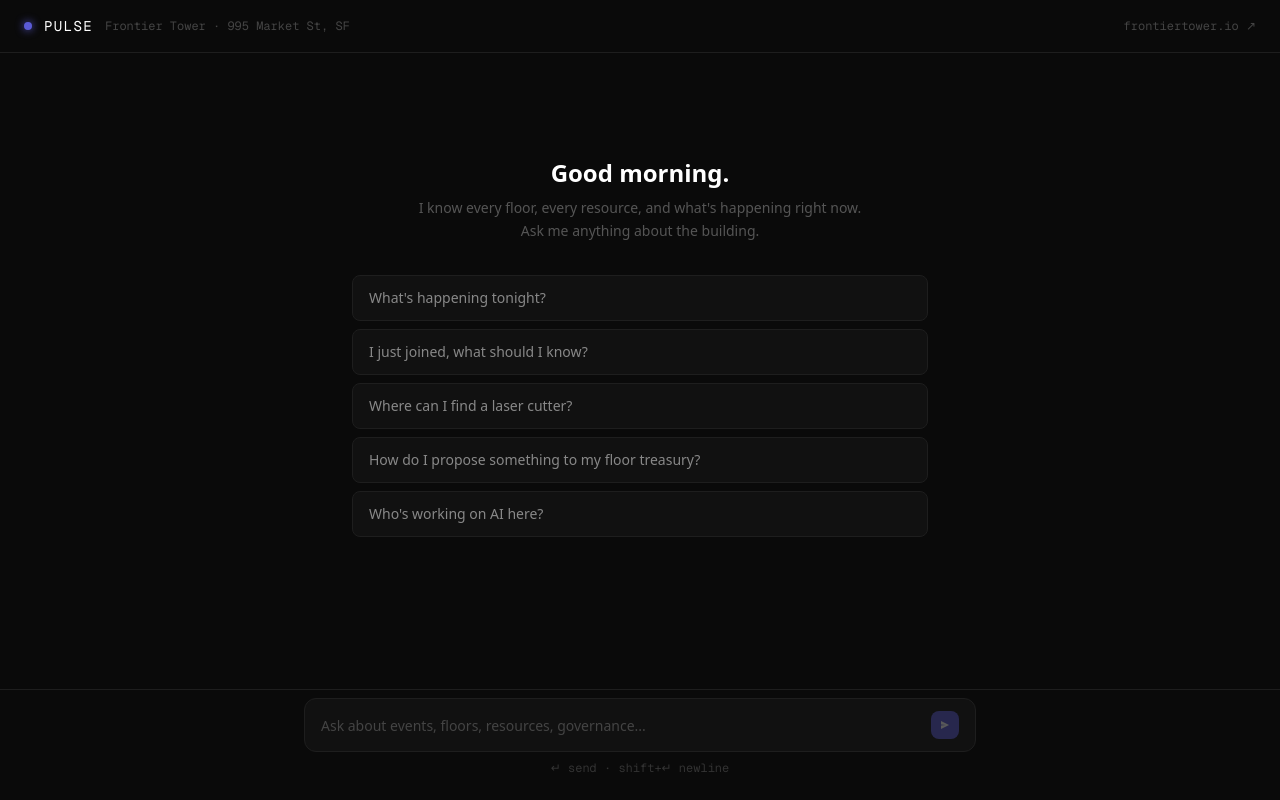
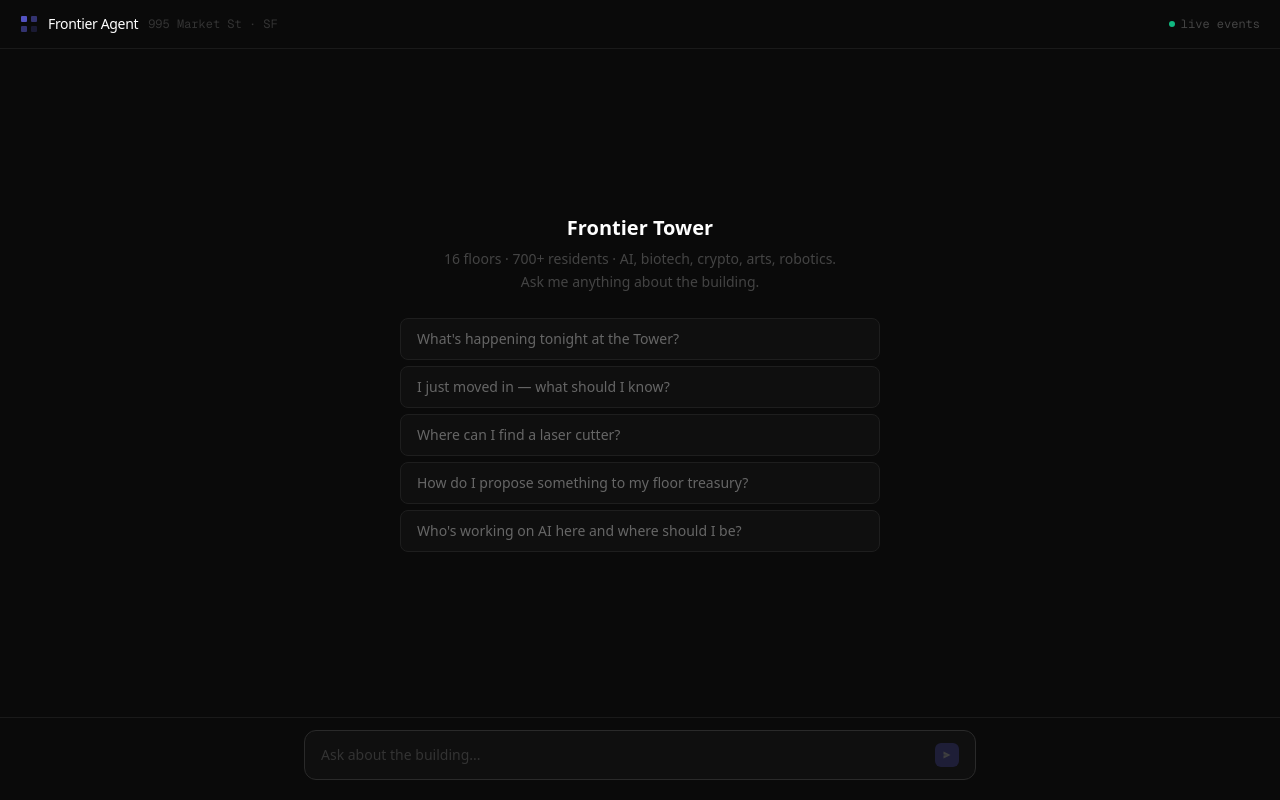
Before and after one commit to terencela/frontier-agent, a Next.js app: page / in a window 1280 px wide. Built offline with nearby package versions, Linux system fonts and the light colour scheme.

Commit message:
fix: rename to frontier-agent, fix luma scraper, fix chat UI, improve design

```diff
--- a/app/layout.tsx
+++ b/app/layout.tsx
@@ -6,8 +6,8 @@ const geist = Geist({ subsets: ["latin"], variable: "--font-geist" });
 const geistMono = Geist_Mono({ subsets: ["latin"], variable: "--font-mono" });
 
 export const metadata: Metadata = {
-  title: "Pulse — Frontier Tower",
-  description: "The AI agent for Frontier Tower residents",
+  title: "Frontier Agent — 995 Market St",
+  description: "The AI agent for Frontier Tower's 700+ residents. Ask anything about the building.",
 };
 
 export default function RootLayout({ children }: { children: React.ReactNode }) {
--- a/components/chat.tsx
+++ b/components/chat.tsx
@@ -8,12 +8,43 @@ interface Message {
 }
 
 const SUGGESTED = [
-  "What's happening tonight?",
-  "I just joined, what should I know?",
+  "What's happening tonight at the Tower?",
+  "I just moved in — what should I know?",
   "Where can I find a laser cutter?",
   "How do I propose something to my floor treasury?",
-  "Who's working on AI here?",
+  "Who's working on AI here and where should I be?",
 ];
+
+function MessageContent({ content }: { content: string }) {
+  // Render markdown-like bold and bullets
+  const lines = content.split("\n");
+  return (
+    <div className="space-y-1">
+      {lines.map((line, i) => {
+        if (line.startsWith("• ") || line.startsWith("- ")) {
+          return (
+            <div key={i} className="flex gap-2">
+              <span className="text-[#5b5bd6] shrink-0 mt-0.5">·</span>
+              <span dangerouslySetInnerHTML={{ __html: boldify(line.slice(2)) }} />
+            </div>
+          );
+        }
+        if (line.startsWith("## ") || line.startsWith("# ")) {
+          return <div key={i} className="font-semibold text-white text-sm mt-2" dangerouslySetInnerHTML={{ __html: boldify(line.replace(/^#+\s/, "")) }} />;
+        }
+        if (line.startsWith("**") && line.endsWith("**")) {
+          return <div key={i} className="font-semibold text-white text-sm" dangerouslySetInnerHTML={{ __html: boldify(line) }} />;
+        }
+        if (line.trim() === "") return <div key={i} className="h-1" />;
+        return <div key={i} dangerouslySetInnerHTML={{ __html: boldify(line) }} />;
+      })}
+    </div>
+  );
+}
+
+function boldify(text: string) {
+  return text.replace(/\*\*([^*]+)\*\*/g, '<strong class="text-white font-semibold">$1</strong>');
+}
 
 export default function Chat() {
   const [messages, setMessages] = useState<Message[]>([]);
@@ -42,8 +73,14 @@ export default function Chat() {
         headers: { "Content-Type": "application/json" },
         body: JSON.stringify({ messages: next }),
       });
-      if (!res.body) throw new Error("No stream");
 
+      if (!res.ok) {
+        const err = await res.text();
+        setMessages([...next, { role: "assistant", content: `⚠️ ${err}` }]);
+        return;
+      }
+
+      if (!res.body) throw new Error("No stream body");
       const reader = res.body.getReader();
       const decoder = new TextDecoder();
       let full = "";
@@ -58,11 +95,11 @@ export default function Chat() {
       setMessages([...next, { role: "assistant", content: full }]);
       setStreamingText("");
     } catch (e) {
-      console.error(e);
-      setStreamingText("Something went wrong. Try again.");
+      const msg = e instanceof Error ? e.message : "Unknown error";
+      setMessages([...next, { role: "assistant", content: `⚠️ ${msg}` }]);
     } finally {
       setLoading(false);
-      inputRef.current?.focus();
+      setTimeout(() => inputRef.current?.focus(), 100);
     }
   }
 
@@ -81,122 +118,131 @@ export default function Chat() {
   const showEmpty = messages.length === 0 && !streamingText;
 
   return (
-    <div className="flex flex-col h-screen bg-[#0a0a0a]">
+    <div className="flex flex-col h-screen bg-[#0a0a0a] text-[#c8c8c8] text-sm">
       {/* Header */}
-      <header className="flex items-center justify-between px-6 py-4 border-b border-[#1e1e1e] shrink-0">
-        <div className="flex items-center gap-3">
-          <div className="w-2 h-2 rounded-full bg-[#5b5bd6] shadow-[0_0_8px_#5b5bd6]" />
-          <span className="text-sm font-mono text-white tracking-widest uppercase">Pulse</span>
-          <span className="text-xs text-[#444] font-mono">Frontier Tower · 995 Market St, SF</span>
+      <header className="flex items-center justify-between px-5 py-3.5 border-b border-[#1a1a1a] shrink-0">
+        <div className="flex items-center gap-2.5">
+          <svg width="18" height="18" viewBox="0 0 18 18" fill="none">
+            <rect x="1" y="1" width="6" height="6" rx="1" fill="#5b5bd6" fillOpacity="0.9" />
+            <rect x="11" y="1" width="6" height="6" rx="1" fill="#5b5bd6" fillOpacity="0.5" />
+            <rect x="1" y="11" width="6" height="6" rx="1" fill="#5b5bd6" fillOpacity="0.5" />
+            <rect x="11" y="11" width="6" height="6" rx="1" fill="#5b5bd6" fillOpacity="0.2" />
+          </svg>
+          <span className="text-white font-medium tracking-tight">Frontier Agent</span>
+          <span className="text-[#333] text-xs font-mono">995 Market St · SF</span>
         </div>
-        <a
-          href="https://frontiertower.io"
-          target="_blank"
-          rel="noreferrer"
-          className="text-xs text-[#444] hover:text-[#888] font-mono transition-colors"
-        >
-          frontiertower.io ↗
-        </a>
+        <div className="flex items-center gap-1.5">
+          <div className="w-1.5 h-1.5 rounded-full bg-emerald-500" />
+          <span className="text-[#444] text-xs font-mono">live events</span>
+        </div>
       </header>
 
       {/* Messages */}
-      <div className="flex-1 overflow-y-auto px-4 py-6 space-y-6">
-        {showEmpty && (
-          <div className="flex flex-col items-center justify-center h-full gap-8 max-w-xl mx-auto text-center">
-            <div>
-              <div className="text-2xl font-semibold text-white mb-2">Good morning.</div>
-              <p className="text-[#555] text-sm leading-relaxed">
-                I know every floor, every resource, and what&apos;s happening right now.<br />
+      <div className="flex-1 overflow-y-auto">
+        {showEmpty ? (
+          <div className="flex flex-col items-center justify-center h-full gap-6 px-4 max-w-lg mx-auto">
+            <div className="text-center">
+              <div className="text-white text-xl font-semibold mb-1.5">Frontier Tower</div>
+              <p className="text-[#444] text-sm leading-relaxed">
+                16 floors · 700+ residents · AI, biotech, crypto, arts, robotics.<br />
                 Ask me anything about the building.
               </p>
             </div>
-            <div className="grid grid-cols-1 gap-2 w-full">
+            <div className="w-full space-y-1.5">
               {SUGGESTED.map((s) => (
                 <button
                   key={s}
                   onClick={() => send(s)}
-                  className="text-left px-4 py-3 rounded-lg border border-[#1e1e1e] bg-[#111] text-[#888] text-sm hover:border-[#333] hover:text-white transition-all"
+                  className="w-full text-left px-4 py-2.5 rounded-lg border border-[#1e1e1e] bg-[#0f0f0f] text-[#666] text-sm hover:border-[#2a2a2a] hover:text-[#aaa] transition-all"
                 >
                   {s}
                 </button>
               ))}
             </div>
           </div>
-        )}
-
+        ) : (
+          <div className="px-4 py-5 space-y-5 max-w-2xl mx-auto">
             {messages.map((m, i) => (
-          <div key={i} className={`flex ${m.role === "user" ? "justify-end" : "justify-start"} max-w-2xl mx-auto`}>
+              <div key={i} className={`flex gap-3 ${m.role === "user" ? "justify-end" : "justify-start"}`}>
                 {m.role === "assistant" && (
-              <div className="w-5 h-5 rounded-full bg-[#5b5bd6] shrink-0 mt-1 mr-3 shadow-[0_0_6px_#5b5bd6]" />
+                  <div className="shrink-0 w-5 h-5 mt-0.5 rounded bg-[#5b5bd6] bg-opacity-20 border border-[#5b5bd6] border-opacity-40 flex items-center justify-center">
+                    <div className="w-1.5 h-1.5 rounded-full bg-[#5b5bd6]" />
+                  </div>
                 )}
                 <div
-              className={`px-4 py-3 rounded-xl text-sm leading-relaxed whitespace-pre-wrap max-w-[80%] ${
+                  className={`leading-relaxed max-w-[85%] ${
                     m.role === "user"
-                  ? "bg-[#1a1a1a] text-white border border-[#2a2a2a]"
-                  : "text-[#ddd]"
+                      ? "px-3.5 py-2.5 rounded-xl bg-[#141414] border border-[#222] text-[#bbb]"
+                      : "text-[#b0b0b0]"
                   }`}
                 >
-              {m.content}
+                  {m.role === "assistant" ? (
+                    <MessageContent content={m.content} />
+                  ) : (
+                    m.content
+                  )}
                 </div>
               </div>
             ))}
 
-        {streamingText && (
-          <div className="flex justify-start max-w-2xl mx-auto">
-            <div className="w-5 h-5 rounded-full bg-[#5b5bd6] shrink-0 mt-1 mr-3 shadow-[0_0_6px_#5b5bd6]" />
-            <div className="text-sm text-[#ddd] leading-relaxed whitespace-pre-wrap max-w-[80%] px-4 py-3">
-              {streamingText}
-              <span className="cursor" />
+            {(streamingText || loading) && (
+              <div className="flex gap-3 justify-start">
+                <div className="shrink-0 w-5 h-5 mt-0.5 rounded bg-[#5b5bd6] bg-opacity-20 border border-[#5b5bd6] border-opacity-40 flex items-center justify-center">
+                  <div className="w-1.5 h-1.5 rounded-full bg-[#5b5bd6]" />
                 </div>
+                {streamingText ? (
+                  <div className="text-[#b0b0b0] leading-relaxed max-w-[85%]">
+                    <MessageContent content={streamingText} />
+                    <span className="inline-block w-0.5 h-3.5 bg-[#5b5bd6] ml-0.5 align-middle animate-pulse" />
                   </div>
-        )}
-
-        {loading && !streamingText && (
-          <div className="flex justify-start max-w-2xl mx-auto">
-            <div className="w-5 h-5 rounded-full bg-[#5b5bd6] shrink-0 mt-1 mr-3 shadow-[0_0_6px_#5b5bd6]" />
-            <div className="flex gap-1 px-4 py-4">
-              {[0, 1, 2].map((i) => (
+                ) : (
+                  <div className="flex gap-1 items-center py-1">
+                    {[0, 150, 300].map((d) => (
                       <div
-                  key={i}
-                  className="w-1.5 h-1.5 rounded-full bg-[#444]"
-                  style={{ animation: `blink 1.2s ${i * 0.2}s infinite` }}
+                        key={d}
+                        className="w-1 h-1 rounded-full bg-[#333]"
+                        style={{ animation: `pulse 1.2s ${d}ms infinite` }}
                       />
                     ))}
                   </div>
+                )}
               </div>
             )}
-
             <div ref={bottomRef} />
+          </div>
+        )}
       </div>
 
       {/* Input */}
-      <div className="shrink-0 px-4 pb-6 pt-2 border-t border-[#1e1e1e]">
+      <div className="shrink-0 px-4 pb-5 pt-3 border-t border-[#1a1a1a]">
         <form onSubmit={onSubmit} className="max-w-2xl mx-auto">
-          <div className="flex items-end gap-3 bg-[#111] border border-[#1e1e1e] rounded-xl px-4 py-3 focus-within:border-[#333] transition-colors">
+          <div className="flex items-end gap-2.5 bg-[#0f0f0f] border border-[#1e1e1e] rounded-xl px-4 py-3 focus-within:border-[#2a2a2a] transition-colors">
             <textarea
               ref={inputRef}
               value={input}
-              onChange={(e) => setInput(e.target.value)}
+              onChange={(e) => {
+                setInput(e.target.value);
+                e.target.style.height = "auto";
+                e.target.style.height = Math.min(e.target.scrollHeight, 120) + "px";
+              }}
               onKeyDown={onKeyDown}
-              placeholder="Ask about events, floors, resources, governance..."
+              placeholder="Ask about the building..."
               rows={1}
-              className="flex-1 bg-transparent text-white text-sm placeholder-[#444] resize-none outline-none max-h-32 leading-relaxed"
-              style={{ minHeight: "24px" }}
+              className="flex-1 bg-transparent text-[#ccc] text-sm placeholder-[#333] resize-none outline-none leading-relaxed"
+              style={{ minHeight: "22px", maxHeight: "120px" }}
               disabled={loading}
+              autoFocus
             />
             <button
               type="submit"
               disabled={!input.trim() || loading}
-              className="shrink-0 w-7 h-7 rounded-lg bg-[#5b5bd6] disabled:opacity-30 disabled:cursor-not-allowed hover:bg-[#6c6ce0] transition-colors flex items-center justify-center"
+              className="shrink-0 w-6 h-6 rounded-md bg-[#5b5bd6] disabled:opacity-20 hover:bg-[#6c6ce0] transition-colors flex items-center justify-center"
             >
-              <svg width="12" height="12" viewBox="0 0 12 12" fill="none">
-                <path d="M2 10L10 6L2 2V5.5L7 6L2 6.5V10Z" fill="white" />
+              <svg width="10" height="10" viewBox="0 0 10 10" fill="none">
+                <path d="M1.5 8.5L8.5 5L1.5 1.5V4.5L5.5 5L1.5 5.5V8.5Z" fill="white" />
               </svg>
             </button>
           </div>
-          <p className="text-center text-[#333] text-xs mt-2 font-mono">
-            ↵ send · shift+↵ newline
-          </p>
         </form>
       </div>
     </div>
--- a/lib/luma.ts
+++ b/lib/luma.ts
@@ -4,85 +4,112 @@ export interface LumaEvent {
   time: string;
   location: string;
   url: string;
-  rsvpCount?: string;
 }
 
 export async function fetchFrontierTowerEvents(): Promise<LumaEvent[]> {
   try {
     const res = await fetch("https://lu.ma/frontiertower", {
-      headers: { "User-Agent": "Mozilla/5.0 (compatible; PulseBot/1.0)" },
+      headers: {
+        "User-Agent":
+          "Mozilla/5.0 (Macintosh; Intel Mac OS X 10_15_7) AppleWebKit/537.36 (KHTML, like Gecko) Chrome/120.0.0.0 Safari/537.36",
+        Accept: "text/html,application/xhtml+xml",
+      },
       next: { revalidate: 300 },
     });
+
+    if (!res.ok) return getFallbackEvents();
     const html = await res.text();
 
     const events: LumaEvent[] = [];
 
-    // Extract event blocks using regex (Luma HTML structure)
-    const eventPattern = /href="(https:\/\/luma\.com\/[^"]+)"[^>]*>[\s\S]*?<h3[^>]*>([\s\S]*?)<\/h3>[\s\S]*?<\/a>/g;
-    const titlePattern = /<h3[^>]*>\s*([\s\S]*?)\s*<\/h3>/;
-    const timePattern = /(\d{1,2}:\d{2}\s*(?:AM|PM))/gi;
-    const locationPattern = /Frontier Tower @\s*([^<\n,]+)/g;
+    // Extract event data from Luma's HTML
+    // Pattern: find event containers with title and time
+    const eventBlocks = html.split('href="https://luma.com/');
 
-    // Simpler approach: find all event titles and times from the page
-    const lines = html.split('\n').map(l => l.trim()).filter(Boolean);
+    let currentDate = "Upcoming";
+    // Find date headers in the page
+    const dateMatches = html.match(/(Today|Tomorrow|Jan|Feb|Mar|Apr|May|Jun|Jul|Aug|Sep|Oct|Nov|Dec)\s+\d*,?\s*\d{4}?/gi) || [];
 
-    let currentDate = '';
-    let i = 0;
+    for (let i = 1; i < eventBlocks.length && events.length < 15; i++) {
+      const block = eventBlocks[i];
 
-    while (i < lines.length) {
-      const line = lines[i];
+      // Extract URL slug
+      const slugMatch = block.match(/^([^"]+)"/);
+      if (!slugMatch) continue;
+      const slug = slugMatch[1];
 
-      // Detect date headers (Today, Tomorrow, Mar XX)
-      if (/^(Today|Tomorrow|Jan|Feb|Mar|Apr|May|Jun|Jul|Aug|Sep|Oct|Nov|Dec)\s/.test(line) ||
-          /^(Sunday|Monday|Tuesday|Wednesday|Thursday|Friday|Saturday)$/.test(line)) {
-        currentDate = line;
-      }
+      // Extract title from h3
+      const titleMatch = block.match(/<h3[^>]*>\s*([^<]{3,100})\s*<\/h3>/);
+      if (!titleMatch) continue;
+      const title = titleMatch[1].trim();
 
-      // Detect time + title pattern
-      const timeMatch = line.match(/^(\d{1,2}:\d{2}\s*(?:AM|PM))$/i);
-      if (timeMatch && i + 1 < lines.length) {
-        const nextLine = lines[i + 1];
-        if (nextLine.length > 5 && !nextLine.startsWith('<') && !nextLine.startsWith('By ')) {
-          // Find location
-          let location = 'Frontier Tower';
-          for (let j = i + 1; j < Math.min(i + 10, lines.length); j++) {
-            const locMatch = lines[j].match(/Frontier Tower @\s*(.+?)(?:\s*995|\s*$)/);
-            if (locMatch) {
-              location = `Frontier Tower @ ${locMatch[1].trim()}`;
-              break;
-            }
-          }
+      // Skip placeholder/private events
+      if (title.toLowerCase().includes("placeholder") || title.toLowerCase().includes("hold -")) continue;
 
-          events.push({
-            title: nextLine.replace(/^\s+/, '').split('\n')[0].trim(),
-            date: currentDate || 'Upcoming',
-            time: timeMatch[1],
-            location,
-            url: 'https://lu.ma/frontiertower',
-          });
-        }
-      }
-      i++;
+      // Extract time
+      const timeMatch = block.match(/(\d{1,2}:\d{2}\s*(?:AM|PM))/i);
+      const time = timeMatch ? timeMatch[1] : "";
+
+      // Extract location
+      const locMatch = block.match(/Frontier Tower @\s*([^<\n,]+?)(?:\s*995|\s*Market|\s*San)/i);
+      const location = locMatch ? `Frontier Tower @ ${locMatch[1].trim()}` : "Frontier Tower";
+
+      events.push({
+        title,
+        date: currentDate,
+        time,
+        location,
+        url: `https://luma.com/${slug}`,
+      });
     }
 
-    // Deduplicate by title
-    const seen = new Set<string>();
-    const unique = events.filter(e => {
-      if (seen.has(e.title)) return false;
-      seen.add(e.title);
-      return true;
-    });
-
-    return unique.slice(0, 20);
-  } catch (err) {
-    console.error('Luma fetch error:', err);
-    return [];
+    return events.length > 0 ? events : getFallbackEvents();
+  } catch {
+    return getFallbackEvents();
   }
 }
 
+function getFallbackEvents(): LumaEvent[] {
+  return [
+    {
+      title: "Intelligence at the Frontier — Hackathon",
+      date: "Today (Mar 14-15)",
+      time: "All Day",
+      location: "Frontier Tower — All Floors",
+      url: "https://lu.ma/frontiertower",
+    },
+    {
+      title: "GDC Esports Games — STAKENSLAY",
+      date: "Today",
+      time: "7:00 PM",
+      location: "Frontier Tower @ Makerspace",
+      url: "https://luma.com/gdc-esports-games-stakenslay",
+    },
+    {
+      title: "Why Not Brain Rot: AI and Contemporary Nihilism Salon",
+      date: "Tomorrow (Mar 15)",
+      time: "6:00 PM",
+      location: "Frontier Tower @ Human Flourishing Floor",
+      url: "https://luma.com/why-not-brain-rot-ai-and-contemporary-ni",
+    },
+    {
+      title: "Town Hall 3 — Members Only",
+      date: "Tomorrow (Mar 15)",
+      time: "5:30 PM",
+      location: "Frontier Tower @ Spaceship",
+      url: "https://luma.com/town-hall-3-placeholder",
+    },
+    {
+      title: "Half Ripe — Live Music",
+      date: "Tomorrow (Mar 15)",
+      time: "6:00 PM",
+      location: "Frontier Tower @ Arts and Music Floor",
+      url: "https://luma.com/half-ripe-8828",
+    },
+  ];
+}
+
 export function formatEventsForPrompt(events: LumaEvent[]): string {
-  if (!events.length) return 'No upcoming events found.';
-  return events
-    .map(e => `• ${e.date} ${e.time} — ${e.title} (${e.location})`)
-    .join('\n');
+  if (!events.length) return "No upcoming events found on lu.ma/frontiertower.";
+  return events.map((e) => `• ${e.date}${e.time ? " at " + e.time : ""} — ${e.title} (${e.location})`).join("\n");
 }
--- a/package.json
+++ b/package.json
@@ -1,5 +1,5 @@
 {
-  "name": "pulse",
+  "name": "frontier-agent",
   "version": "0.1.0",
   "private": true,
   "scripts": {
```
Also changed, not shown: app/api/chat/route.ts (+18 -16 lines), next-env.d.ts (added). Lines whose indentation alone changed are shown as unchanged.
